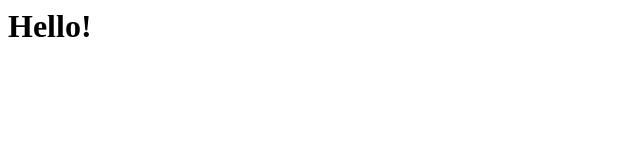
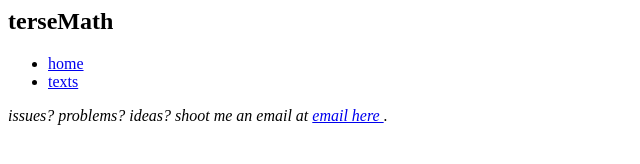
Before and after one commit to dpunton/tersemath, a plain HTML site: page index.html in a window 1280 px wide. Shown: the whole page, without its empty margins (0-640 px from the left). Drawn offline with Linux system fonts and the light colour scheme.

Commit message:
Update index.html

```diff
--- a/index.html
+++ b/index.html
@@ -1 +1,17 @@
-<h1>Hello!</h1>
+<header>
+  <div id="logo">
+    <h2>terseMath</h2>
+    <nav><ul>
+      <li><a href="/">home</a>
+      <li><a href="/link">texts</a>
+    </ul></nav>
+  </div>
+</header>
+<main role='main'>
+
+</main>
+<footer>
+  <address>
+    issues? problems? ideas? shoot me an email at <a href="mailto: "> email here </a>.
+  </address>
+</footer>
```
